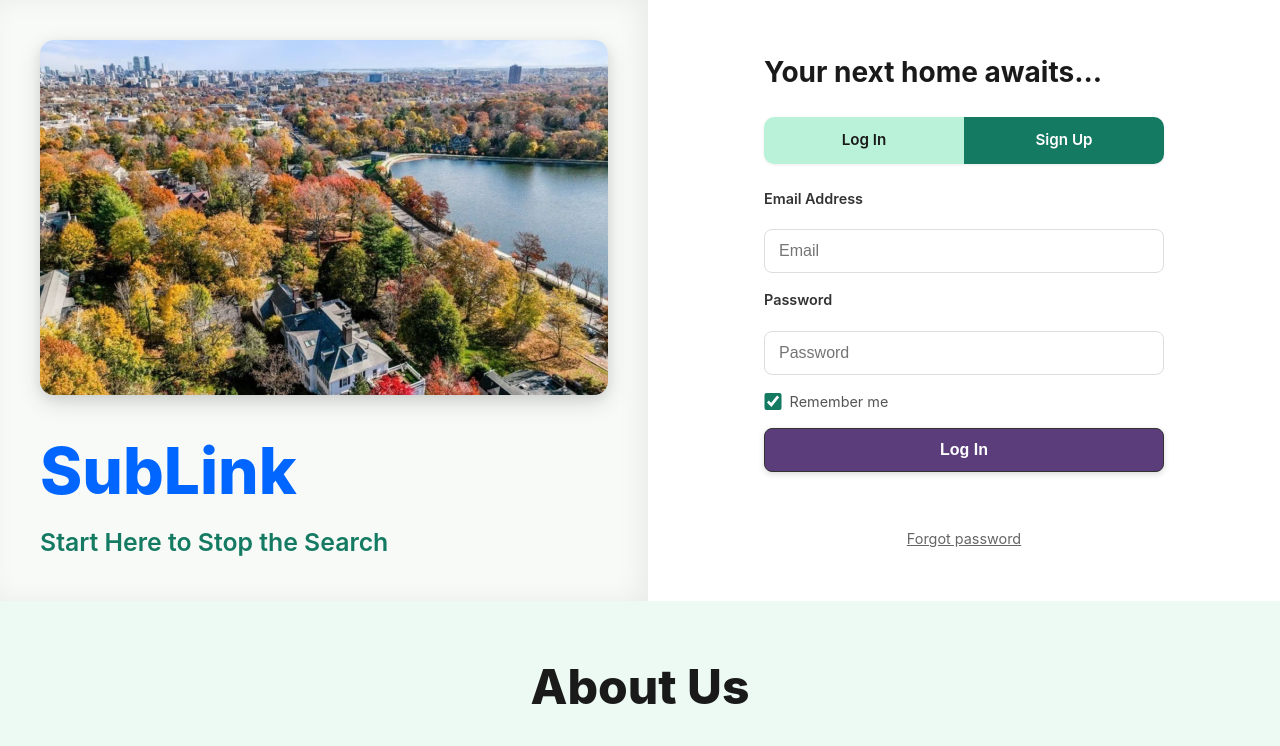
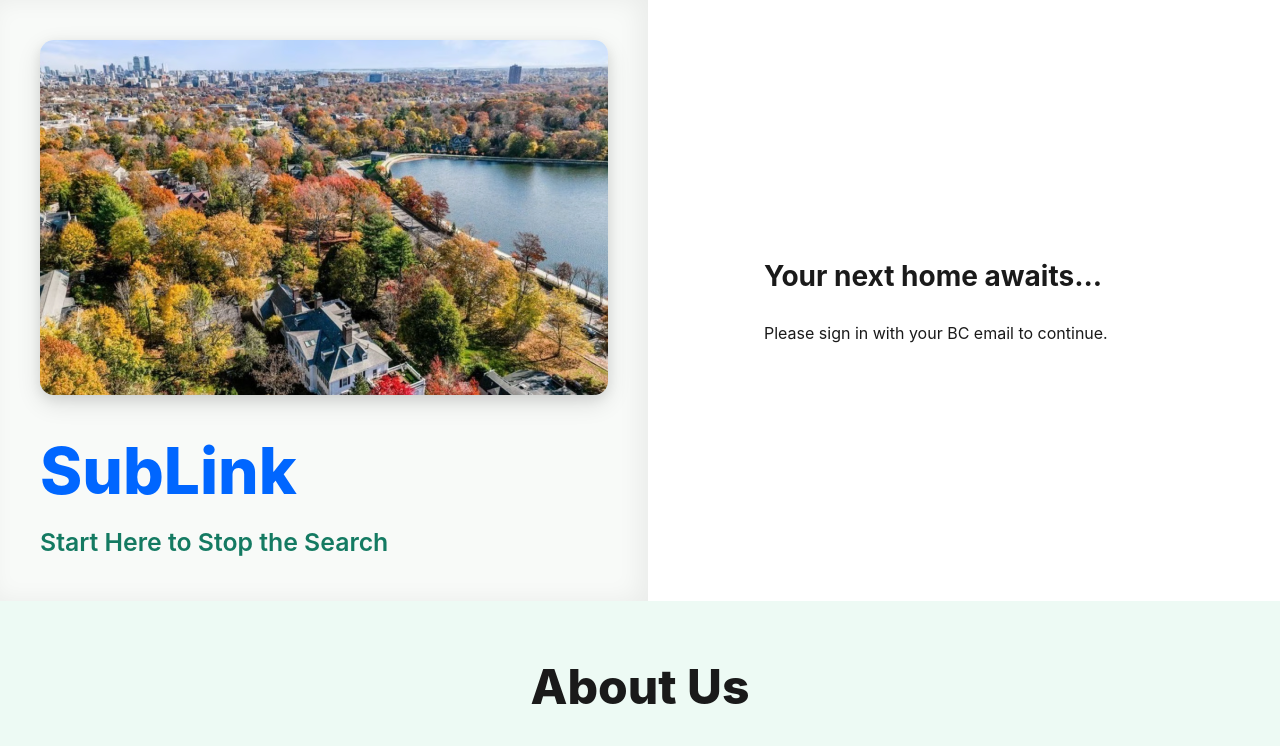
Before and after one commit to CSCI3356-Spring2026/SWE-Dream-Team, a Django app: page / in a window 1280 px wide. Shown: the part 90-836 px from the top of the page. Run offline with Django 5.2, Linux system fonts and the light colour scheme; some libraries are stand-ins or nearby versions.

Commit message:
Get rid of log in and sign up inputs, only leaving google oauth

```diff
--- a/django/landing_page/templates/landing_page/landing.html
+++ b/django/landing_page/templates/landing_page/landing.html
@@ -28,31 +28,17 @@ SubLink - Landing Page
         <!-- Right: auth -->
         <div class="right">
             <div class="auth-box">
-                <input type="radio" id="loginToggle" name="authToggle" checked class="sr-only">
-                <input type="radio" id="signupToggle" name="authToggle" class="sr-only">
-
                 <h2 class="auth-headline">Your next home awaits...</h2>
 
-                <div class="toggle-bar">
-                    <label for="loginToggle" class="toggle-btn toggle-btn--login">Log In</label>
-                    <label for="signupToggle" class="toggle-btn toggle-btn--signup">Sign Up</label>
-                </div>
+                <div class="auth-container">
+                    {% if request.session.user_data %}
+                        <div class="user-signed-in">
+                            <p>Signed in as <strong>{{ request.session.user_data.email }}</strong></p>
+                            <a href="{% url 'sign_out' %}" class="submit-btn submit-btn--secondary">Sign Out</a>
+                        </div>
+                    {% else %}
+                        <p class="auth-instruction">Please sign in with your BC email to continue.</p>
 
-                <div class="auth-forms">
-                    {% if request.session.user_data %}
-                    <p>Signed in as {{ request.session.user_data.email }}. <a href="{% url 'sign_out' %}">Sign out</a></p>
-                    {% endif %}
-
-                    <form class="form login-form" method="post" action="#">
-                        {% csrf_token %}
-                        <label for="login-email" class="input-label">Email Address</label>
-                        <input type="email" id="login-email" name="email" placeholder="Email" class="input-field" required>
-                        <label for="login-password" class="input-label">Password</label>
-                        <input type="password" id="login-password" name="password" placeholder="Password" class="input-field" required>
-                        <label class="checkbox-label">
-                            <input type="checkbox" name="remember" checked class="checkbox-input"> Remember me
-                        </label>
-                        <button type="submit" class="submit-btn submit-btn--primary">Log In</button>
                         <div id="g_id_onload"
                             data-client_id="{{ google_oauth_client_id }}"
                             data-context="signin"
@@ -66,29 +52,9 @@ SubLink - Landing Page
                             data-theme="outline"
                             data-text="signin_with"
                             data-size="large"
-                            data-logo_alignment="left">
-                        </div>
-                        <a href="#" class="forgot-link">Forgot password</a>
-                    </form>
-
-                    <form class="form signup-form" method="post" action="#">
-                        {% csrf_token %}
-                        <label for="signup-name" class="input-label">Name</label>
-                        <input type="text" id="signup-name" name="name" placeholder="Name" class="input-field" required>
-                        <label for="signup-email" class="input-label">Email Address</label>
-                        <input type="email" id="signup-email" name="email" placeholder="Email" class="input-field" required>
-                        <label for="signup-password" class="input-label">Password</label>
-                        <input type="password" id="signup-password" name="password" placeholder="Password" class="input-field" required>
-                        <button type="submit" class="submit-btn submit-btn--primary">Sign Up</button>
-                        <div class="g_id_signin"
-                            data-type="standard"
-                            data-shape="rectangular"
-                            data-theme="outline"
-                            data-text="signup_with"
-                            data-size="large"
-                            data-logo_alignment="left">
-                        </div>
-                    </form>
+                            data-logo_alignment="left"
+                            data-width="320"> </div>
+                    {% endif %}
                 </div>
 
                 <form id="google-login-form" method="post" action="{% url 'auth_receiver' %}" style="display:none;">
```
Also changed, not shown: django/landing_page/landing_page/static/landing_page/style.css (+63 -47 lines).
